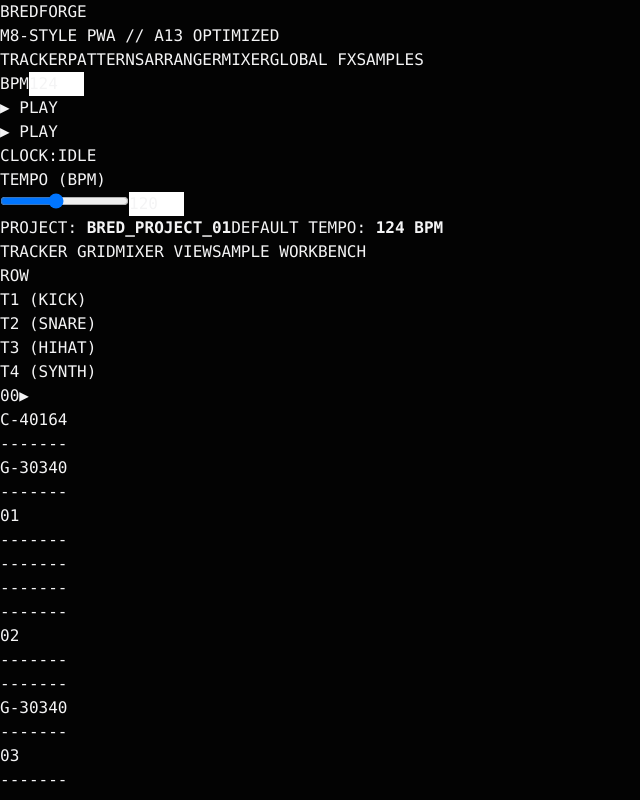
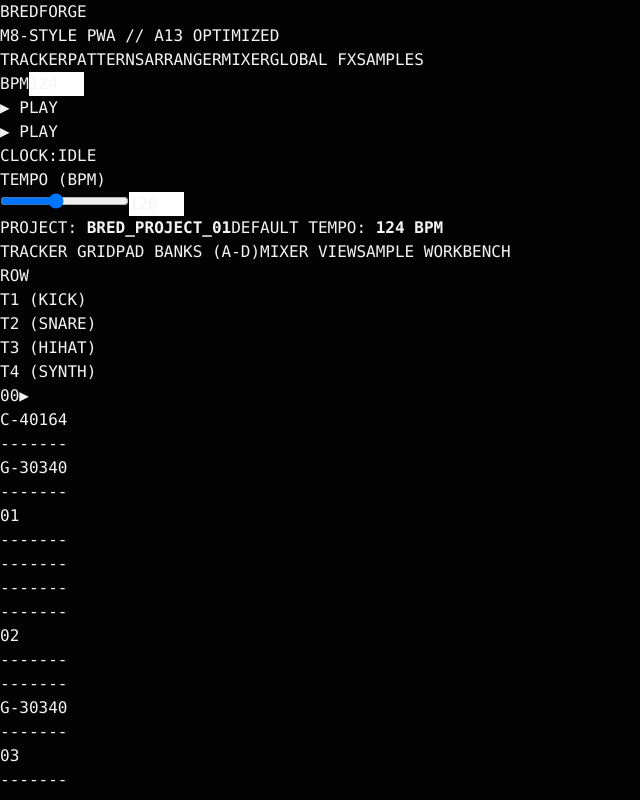
Before and after one commit to patromeo21/bredforge, a React (Vite) app: page / in a window 1280 px wide. Shown: the top 800 px of the page, without its empty margins (0-640 px from the left). Built offline with nearby package versions, Linux system fonts and the light colour scheme.

Commit message:
Update DualScreenWorkspace.tsx

```diff
--- a/src/components/tracker/DualScreenWorkspace.tsx
+++ b/src/components/tracker/DualScreenWorkspace.tsx
@@ -8,6 +8,7 @@ import { MixerView } from './MixerView';
 import { SampleWorkbench } from './SampleWorkbench';
 import { TrackerGrid } from './TrackerGrid';
 import { AudioVisualizerCanvas } from './AudioVisualizerCanvas';
+import { PadBankManager } from './PadBankManager';
 
 export interface DualScreenWorkspaceProps {
   projectName?: string;
@@ -16,7 +17,7 @@ export interface DualScreenWorkspaceProps {
 }
 
 export function DualScreenWorkspace({ projectName, tempo }: DualScreenWorkspaceProps) {
-  const [activeTab, setActiveTab] = useState<'tracker' | 'mixer' | 'workbench'>('tracker');
+  const [activeTab, setActiveTab] = useState<'tracker' | 'mixer' | 'workbench' | 'pads'>('tracker');
 
   return (
     <div className="flex flex-col h-screen w-screen bg-zinc-950 text-zinc-100 p-2 gap-2 font-mono overflow-hidden select-none">
@@ -33,10 +34,10 @@ export function DualScreenWorkspace({ projectName, tempo }: DualScreenWorkspaceP
       )}
 
       {/* Workspace Navigation Tabs */}
-      <div className="flex items-center gap-1 bg-zinc-900/80 p-1 rounded-xl border border-zinc-800 text-xs shadow-inner">
+      <div className="flex items-center gap-1 bg-zinc-900/80 p-1 rounded-xl border border-zinc-800 text-xs shadow-inner overflow-x-auto">
         <button
           onClick={() => setActiveTab('tracker')}
-          className={`px-3 py-1.5 rounded-lg transition-all font-bold cursor-pointer ${
+          className={`px-3 py-1.5 rounded-lg transition-all font-bold cursor-pointer whitespace-nowrap ${
             activeTab === 'tracker'
               ? 'bg-amber-500 text-zinc-950 shadow-[0_0_10px_rgba(245,158,11,0.4)]'
               : 'text-zinc-400 hover:text-zinc-200 hover:bg-zinc-800'
@@ -45,8 +46,18 @@ export function DualScreenWorkspace({ projectName, tempo }: DualScreenWorkspaceP
           TRACKER GRID
         </button>
         <button
+          onClick={() => setActiveTab('pads')}
+          className={`px-3 py-1.5 rounded-lg transition-all font-bold cursor-pointer whitespace-nowrap ${
+            activeTab === 'pads'
+              ? 'bg-amber-500 text-zinc-950 shadow-[0_0_10px_rgba(245,158,11,0.4)]'
+              : 'text-zinc-400 hover:text-zinc-200 hover:bg-zinc-800'
+          }`}
+        >
+          PAD BANKS (A-D)
+        </button>
+        <button
           onClick={() => setActiveTab('mixer')}
-          className={`px-3 py-1.5 rounded-lg transition-all font-bold cursor-pointer ${
+          className={`px-3 py-1.5 rounded-lg transition-all font-bold cursor-pointer whitespace-nowrap ${
             activeTab === 'mixer'
               ? 'bg-amber-500 text-zinc-950 shadow-[0_0_10px_rgba(245,158,11,0.4)]'
               : 'text-zinc-400 hover:text-zinc-200 hover:bg-zinc-800'
@@ -56,7 +67,7 @@ export function DualScreenWorkspace({ projectName, tempo }: DualScreenWorkspaceP
         </button>
         <button
           onClick={() => setActiveTab('workbench')}
-          className={`px-3 py-1.5 rounded-lg transition-all font-bold cursor-pointer ${
+          className={`px-3 py-1.5 rounded-lg transition-all font-bold cursor-pointer whitespace-nowrap ${
             activeTab === 'workbench'
               ? 'bg-amber-500 text-zinc-950 shadow-[0_0_10px_rgba(245,158,11,0.4)]'
               : 'text-zinc-400 hover:text-zinc-200 hover:bg-zinc-800'
@@ -70,6 +81,7 @@ export function DualScreenWorkspace({ projectName, tempo }: DualScreenWorkspaceP
       <div className="flex-1 flex flex-col lg:flex-row gap-2 overflow-hidden">
         <div className="flex-1 flex flex-col bg-zinc-900/30 border border-zinc-800/80 rounded-2xl overflow-hidden p-3 shadow-2xl backdrop-blur-sm">
           {activeTab === 'tracker' && <TrackerGrid />}
+          {activeTab === 'pads' && <PadBankManager />}
           {activeTab === 'mixer' && <MixerView />}
           {activeTab === 'workbench' && <SampleWorkbench />}
         </div>
```
